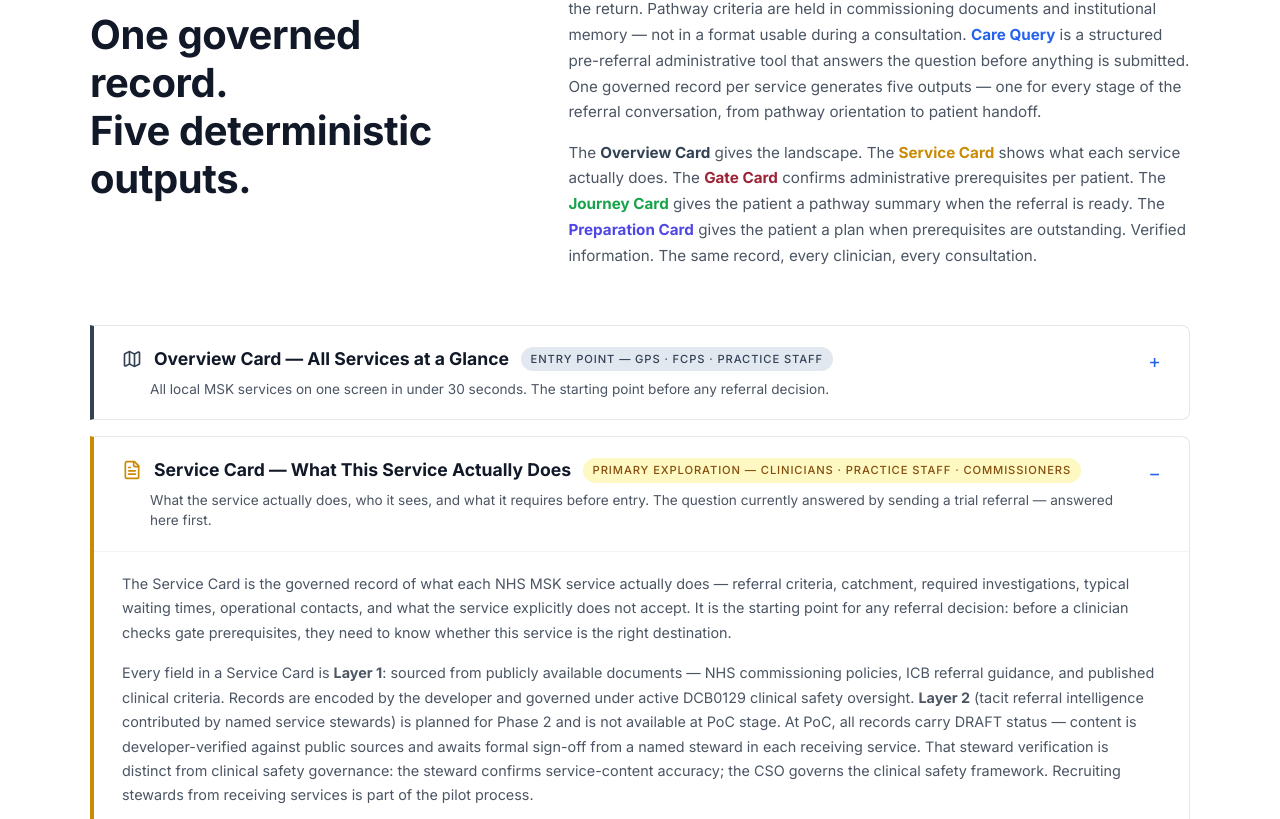
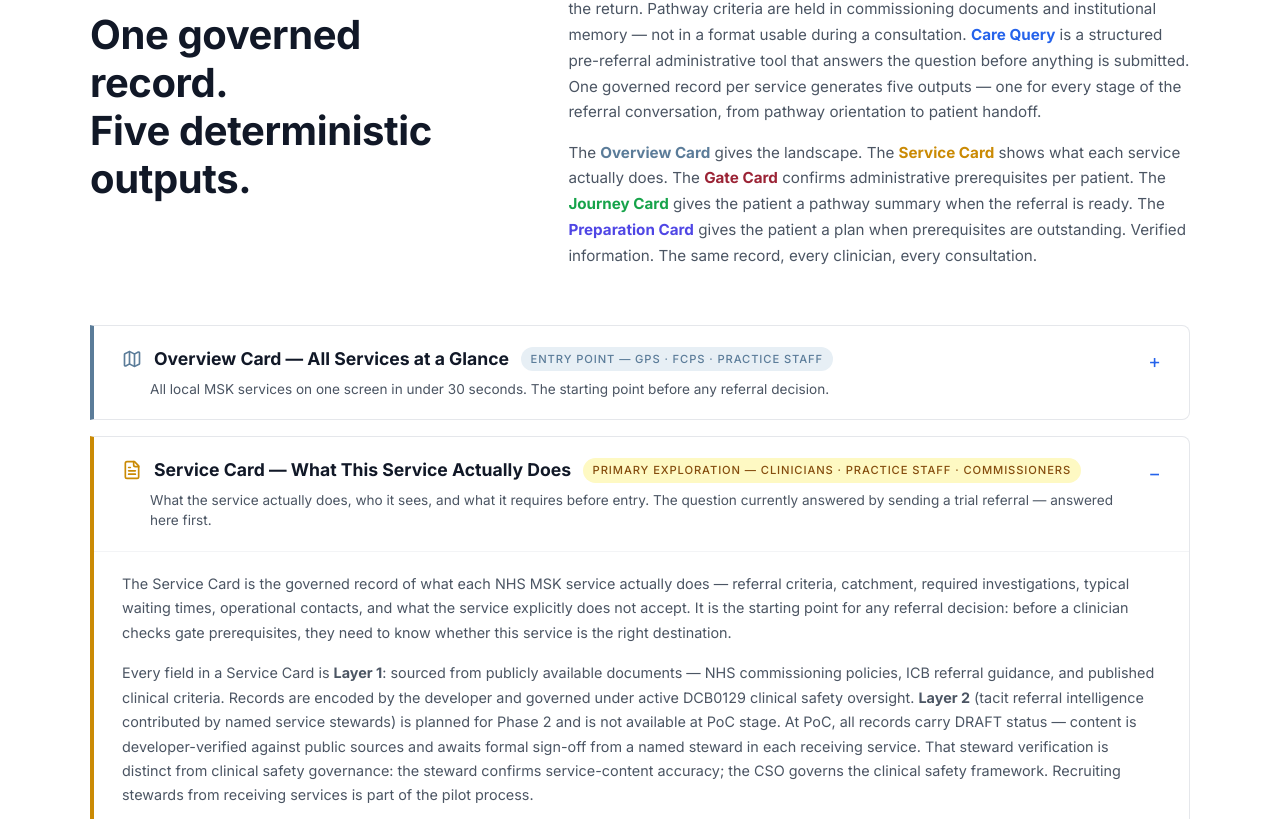
Before and after one commit to IntellTechSolutions/carequery-live-final, a React (Vite) app: page / in a window 1280 px wide. Shown: the part 1021-1840 px from the top of the page. Built offline with nearby package versions, Linux system fonts and the light colour scheme.

Commit message:
Update App.jsx

```diff
--- a/src/App.jsx
+++ b/src/App.jsx
@@ -16,8 +16,8 @@
 const MAX_EMAIL_LENGTH = 254;
 const MIN_FORM_DWELL_MS = 3000;
 const BRAND_COLOR = '#2563eb';
-const OVERVIEW_ACCENT_COLOR = '#334155';
-const OVERVIEW_TAG_BACKGROUND = '#E2E8F0';
+const OVERVIEW_ACCENT_COLOR = '#5B7C99';
+const OVERVIEW_TAG_BACKGROUND = '#E7EFF5';
 
 const CURRENT_SCOPE_ITEMS = [
   { label: 'Stage', value: 'Proof of concept — not yet publicly available' },
@@ -1177,7 +1177,8 @@
                 Criteria are held in commissioning documents and institutional memory — not in a format usable during a 10-minute consultation. <span className="brand">Care Query</span> puts that information where you need it. The pilot tests whether verified clarity produces steadier consultations, more complete submissions, and patients who leave with a plan.
               </p>
               <p className="body-text" style={{ fontSize: '0.95rem', lineHeight: 1.7, color: '#4b5563', fontWeight: 400, marginTop: '0.75rem' }}>
-                If you recognise this problem in your own referral pathways — or in the systems you commission or evaluate — a short conversation is enough to start.
+                If you recognise this problem in your own referral pathways — or in the systems you commission or evaluate — a short conversation is enough to start. Contact us directly:{' '}
+                <a href="mailto:hello@carequery.uk" style={{ color: BRAND_COLOR, fontWeight: 500, textDecoration: 'none' }}>hello@carequery.uk</a>
               </p>
             </div>
           </div>
```
